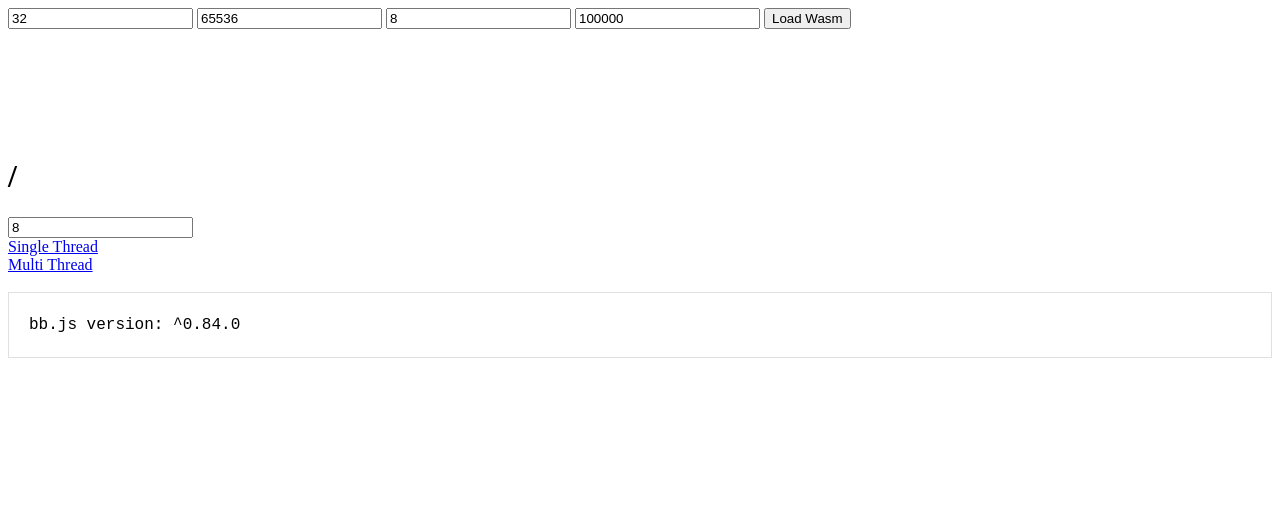
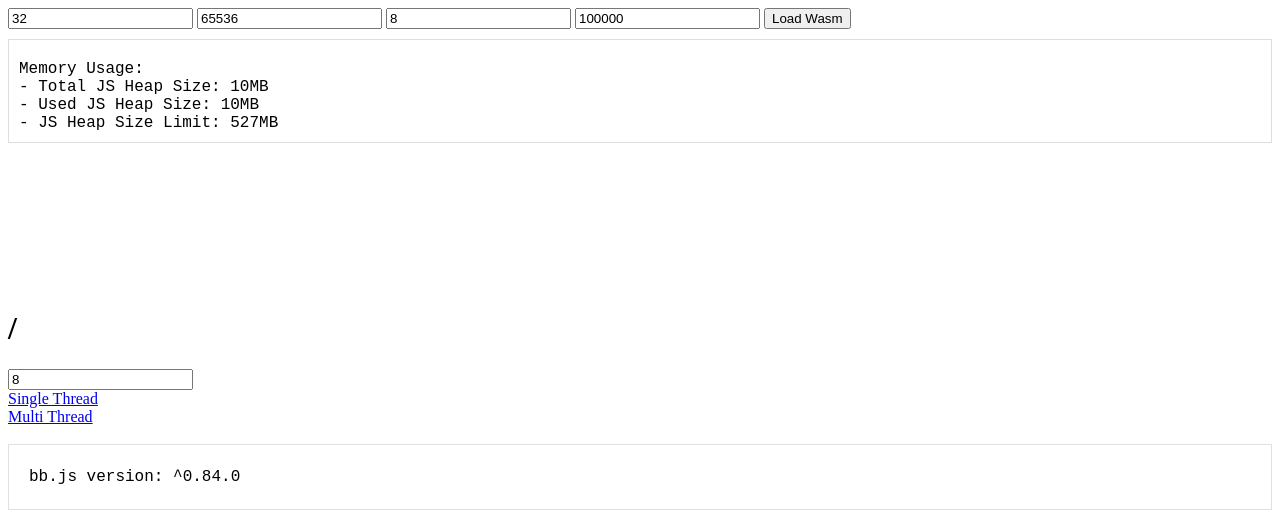
Before and after one commit to saleel/bb-threads, a website built with Vite: page index.html in a window 1280 px wide. Built offline with nearby package versions, Linux system fonts and the light colour scheme.

Commit message:
add memory profiler

```diff
--- a/index.html
+++ b/index.html
@@ -13,6 +13,15 @@
     <input type="number" id="circuit-size" value="100000" />
 
     <button id="load-wasm">Load Wasm</button>
+
+    <div id="memory-info" style="
+      font-family: 'Courier New', monospace;
+      padding: 10px;
+      border: 1px solid #ddd;
+      margin-top: 10px;
+      margin-bottom: 20px;
+    "></div>
+
     <br />
     <br/>
     <br/>
--- a/main.js
+++ b/main.js
@@ -68,14 +68,44 @@ async function loadWasm() {
     print(`Barretenberg.getNumThreads: ${numThreads}`);
 
     print("Barretenberg.initSRSForCircuitSize");
-  await bb.initSRSForCircuitSize(Number(document.getElementById("circuit-size").value));
+    await bb.initSRSForCircuitSize(
+      Number(document.getElementById("circuit-size").value)
+    );
     print("Barretenberg.initSRSForCircuitSize done");
 
     print("Barretenberg.new done");
   } catch (e) {
     print("\n\n\nError\n\n\n");
     print(e);
+  } finally {
+    updateMemoryInfo();
   }
 }
 
 document.getElementById("load-wasm").addEventListener("click", loadWasm);
+
+function updateMemoryInfo() {
+  const memoryInfoElement = document.getElementById("memory-info");
+  if (performance.memory) {
+    const memory = performance.memory;
+    memoryInfoElement.innerHTML = `
+      <div style="font-family: 'Courier New', monospace; margin-top: 10px;">
+        Memory Usage:
+        <br/>- Total JS Heap Size: ${Math.round(
+          memory.totalJSHeapSize / 1024 / 1024
+        )}MB
+        <br/>- Used JS Heap Size: ${Math.round(
+          memory.usedJSHeapSize / 1024 / 1024
+        )}MB
+        <br/>- JS Heap Size Limit: ${Math.round(
+          memory.jsHeapSizeLimit / 1024 / 1024
+        )}MB
+      </div>
+    `;
+  } else {
+    memoryInfoElement.innerHTML =
+      "Memory information not available in this browser";
+  }
+}
+
+updateMemoryInfo();
```
Lines whose indentation alone changed are shown as unchanged.
